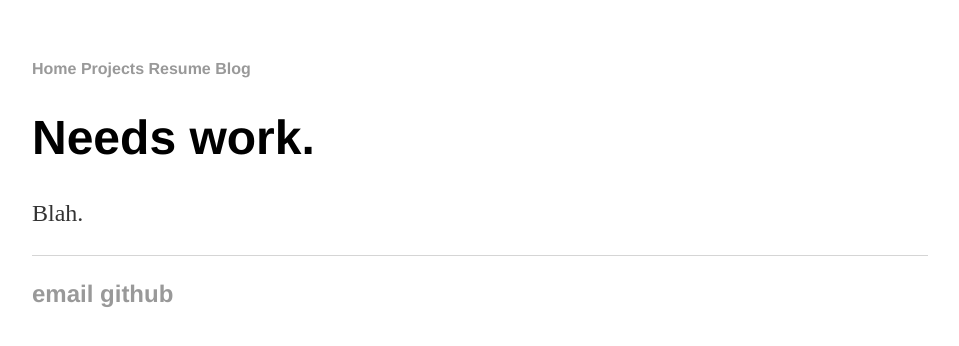
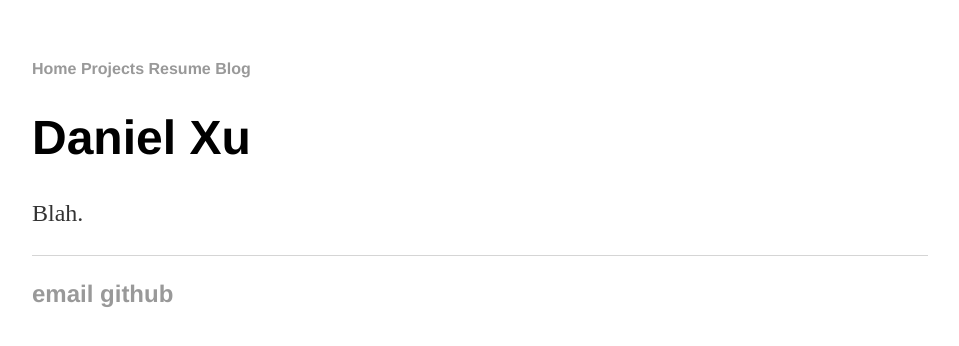
Before and after one commit to dhhxu/dhhxu.github.io, a Jekyll site: the page built from index.html, in a window 1280 px wide. Shown: the top 346 px of the page, without its empty margins (160-1119 px from the left). Built offline with Jekyll 4.4.1, drawn with Linux system fonts in a browser that asks for light colours.

Commit message:
edit homepage

```diff
--- a/index.html
+++ b/index.html
@@ -3,6 +3,6 @@ layout: default
 title: Daniel Xu
 ---
 <div class="blurb">
-    <h1>Needs work.</h1>
+    <h1>Daniel Xu</h1>
         <p>Blah.</p>
 </div>
```
Also changed, not shown: 6 other files.
